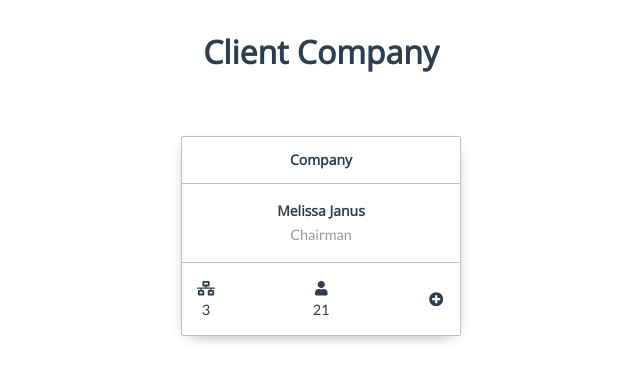
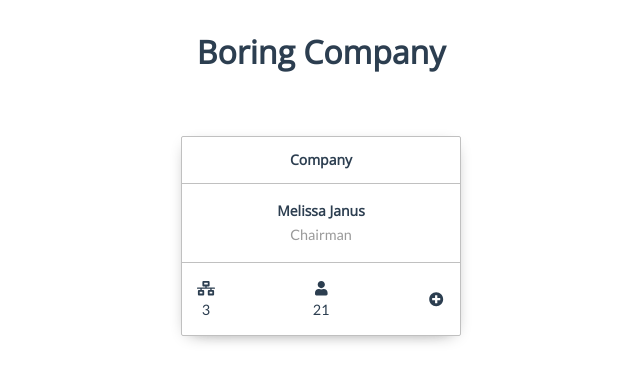
Before and after one commit to dannyk08/anattadesign, a Vue app: page / in a window 1280 px wide. Shown: the top 382 px of the page, without its empty margins (319-959 px from the left). Built offline with nearby package versions, Linux system fonts and the light colour scheme.

Commit message:
add company name; improve page layout; semantic file name

```diff
--- a/src/App.vue
+++ b/src/App.vue
@@ -4,7 +4,7 @@
 
 <script>
 import Company from "./components/Company.vue";
-import company from "./companyEmployees";
+import company from "./company";
 
 export default {
   name: "anatta-design-app",
--- a/src/companyEmployees.js
+++ b/src/company.js
@@ -1,4 +1,5 @@
 export default {
+  name: "Boring Company",
   employees: [
     {
       id: 0,
--- a/src/components/CarouselContainerSlot.vue
+++ b/src/components/CarouselContainerSlot.vue
@@ -1,5 +1,5 @@
 <template slot="nodeId">
-  <div>
+  <div class="carousel-container">
     <div class="carousel-container-slot">
       <slot>
         <EmployeeCardCarouselSlot
@@ -104,9 +104,15 @@ export default {
 </script>
 
 <style lang="scss" scoped>
-.carousel-container-slot {
-  display: flex;
-  flex-direction: column;
-  align-items: center;
+.carousel-container {
+  flex: 1;
+  min-height: 100%;
+  overflow: auto;
+
+  &-slot {
+    display: flex;
+    flex-direction: column;
+    align-items: center;
+  }
 }
 </style>
--- a/src/components/Company.vue
+++ b/src/components/Company.vue
@@ -1,6 +1,6 @@
 <template>
   <main class="company">
-    <h1 class="company__name">Client Company</h1>
+    <h1 class="company__name">{{company.name}}</h1>
 
     <CarouselContainerSlot :employees="company.employees"/>
   </main>
@@ -17,6 +17,7 @@ export default {
       required: true,
       default() {
         return {
+          name: "",
           employees: []
         };
       }
@@ -32,6 +33,7 @@ export default {
 .company {
   display: flex;
   flex-direction: column;
+  flex: 1;
 
   &__name {
     text-align: center;
```
